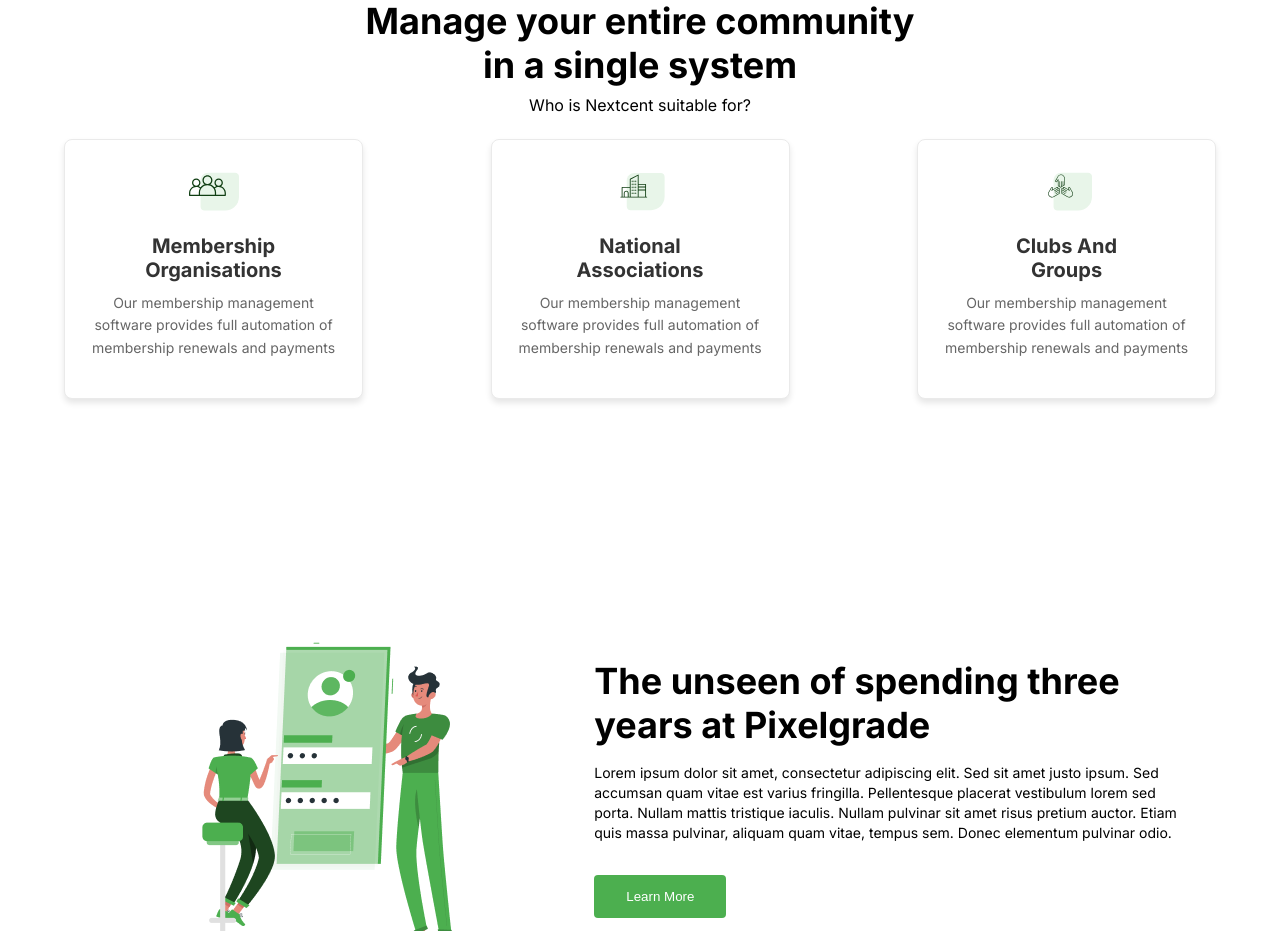
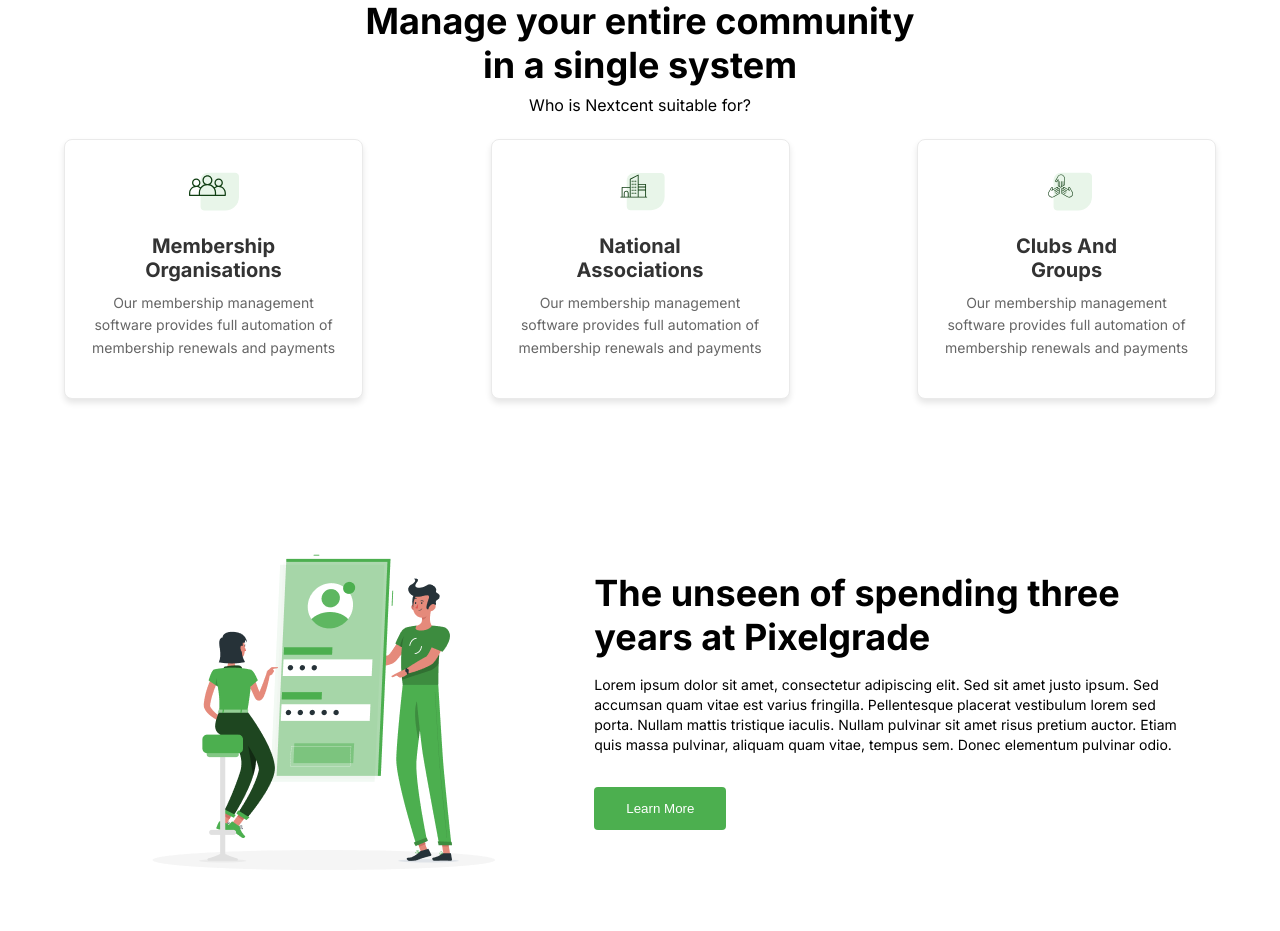
Before and after one commit to PedroMoraes1/Portfolio, a plain HTML site: page index.html in a window 1280 px wide. Shown: the part 920-1851 px from the top of the page. Drawn offline with Linux system fonts and the light colour scheme.

Commit message:
Alterações básicas

```diff
--- a/style/style.css
+++ b/style/style.css
@@ -138,7 +138,7 @@ h1{
 
 .section3{
     background-color: #fff;
-    padding-bottom: 178px;
+    padding-bottom: 90px    ;
 }
 
 .cards-container {
```
